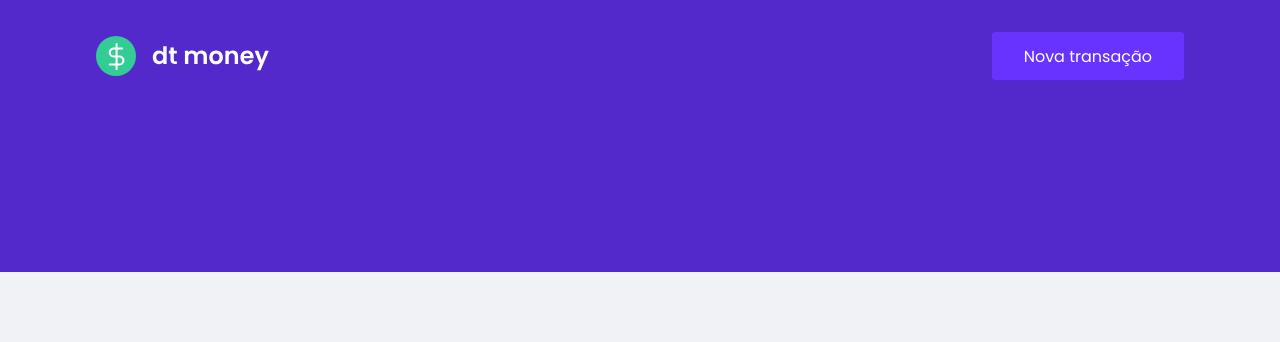
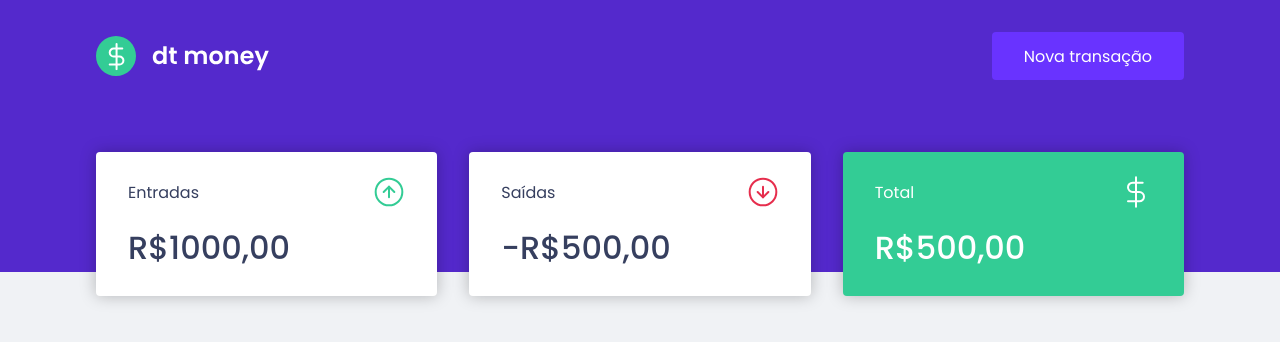
Before and after one commit to danicunhac/dt.money, a React (Create React App) app: page / in a window 1280 px wide. Shown: the top 342 px of the page. Built offline with nearby package versions, Linux system fonts and the light colour scheme.

Commit message:
feat: summary

```diff
--- a/src/App.tsx
+++ b/src/App.tsx
@@ -1,10 +1,12 @@
-import { Header } from "./components/Header";
-import { GlobalStyle } from "./styles/global";
+import Dashboard from './components/Dashboard';
+import { Header } from './components/Header';
+import { GlobalStyle } from './styles/global';
 
 export const App = () => {
   return (
     <>
       <Header />
+      <Dashboard />
       <GlobalStyle />
     </>
   );
--- /dev/null
+++ b/src/components/Dashboard/index.tsx
@@ -0,0 +1,12 @@
+import { Summary } from '../Summary';
+import { Container } from './styles';
+
+function Dashboard() {
+  return (
+    <Container>
+      <Summary />
+    </Container>
+  );
+}
+
+export default Dashboard;
--- /dev/null
+++ b/src/components/Dashboard/styles.ts
@@ -0,0 +1,7 @@
+import styled from 'styled-components';
+
+export const Container = styled.main`
+  max-width: 1120px;
+  margin: 0 auto;
+  padding: 2.5rem 1rem;
+`;
--- /dev/null
+++ b/src/components/Summary/index.tsx
@@ -0,0 +1,33 @@
+import incomeImg from '../../assets/income.svg';
+import outcomeImg from '../../assets/outcome.svg';
+import totalImg from '../../assets/total.svg';
+
+import { Container } from './styles';
+
+export function Summary() {
+  return (
+    <Container>
+      <div>
+        <header>
+          <span>Entradas</span>
+          <img src={incomeImg} alt="Entradas" />
+        </header>
+        <strong>R$1000,00</strong>
+      </div>
+      <div>
+        <header>
+          <span>Saídas</span>
+          <img src={outcomeImg} alt="Saídas" />
+        </header>
+        <strong> -R$500,00</strong>
+      </div>
+      <div className="highlight__background">
+        <header>
+          <span>Total</span>
+          <img src={totalImg} alt="Total" />
+        </header>
+        <strong>R$500,00</strong>
+      </div>
+    </Container>
+  );
+}
--- /dev/null
+++ b/src/components/Summary/styles.ts
@@ -0,0 +1,34 @@
+import styled from 'styled-components';
+
+export const Container = styled.div`
+  display: grid;
+  grid-template-columns: repeat(3, 1fr);
+  gap: 2rem;
+  margin-top: -10rem;
+
+  div {
+    background: var(--shape);
+    padding: 1.5rem 2rem;
+    border-radius: 0.25rem;
+    color: var(--text-title);
+    box-shadow: 0 0 1rem rgba(0, 0, 0, 0.25);
+    header {
+      display: flex;
+      align-items: center;
+      justify-content: space-between;
+    }
+
+    strong {
+      display: block;
+      margin-top: 1rem;
+      font-size: 2rem;
+      font-weight: 500;
+      line-height: 3rem;
+    }
+
+    &.highlight__background {
+      background: var(--green);
+      color: #fff;
+    }
+  }
+`;
--- a/src/styles/global.ts
+++ b/src/styles/global.ts
@@ -1,9 +1,10 @@
-import { createGlobalStyle } from "styled-components";
+import { createGlobalStyle } from 'styled-components';
 
 export const GlobalStyle = createGlobalStyle`
   :root {
     --background: #f0f2f5;
     --red: #e52e4d;
+    --green: #33cc95;
     --blue: #5429cc;
 
     --blue-light: #6933ff;
```
